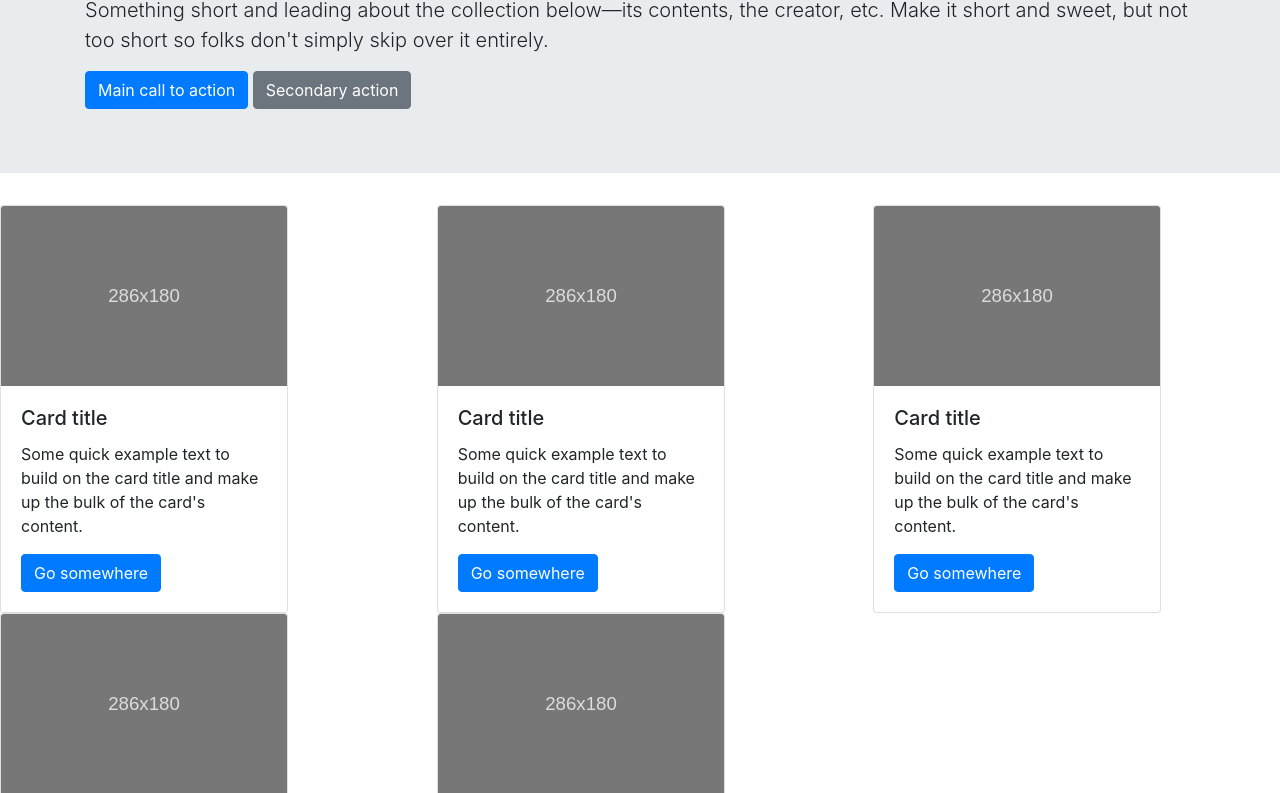
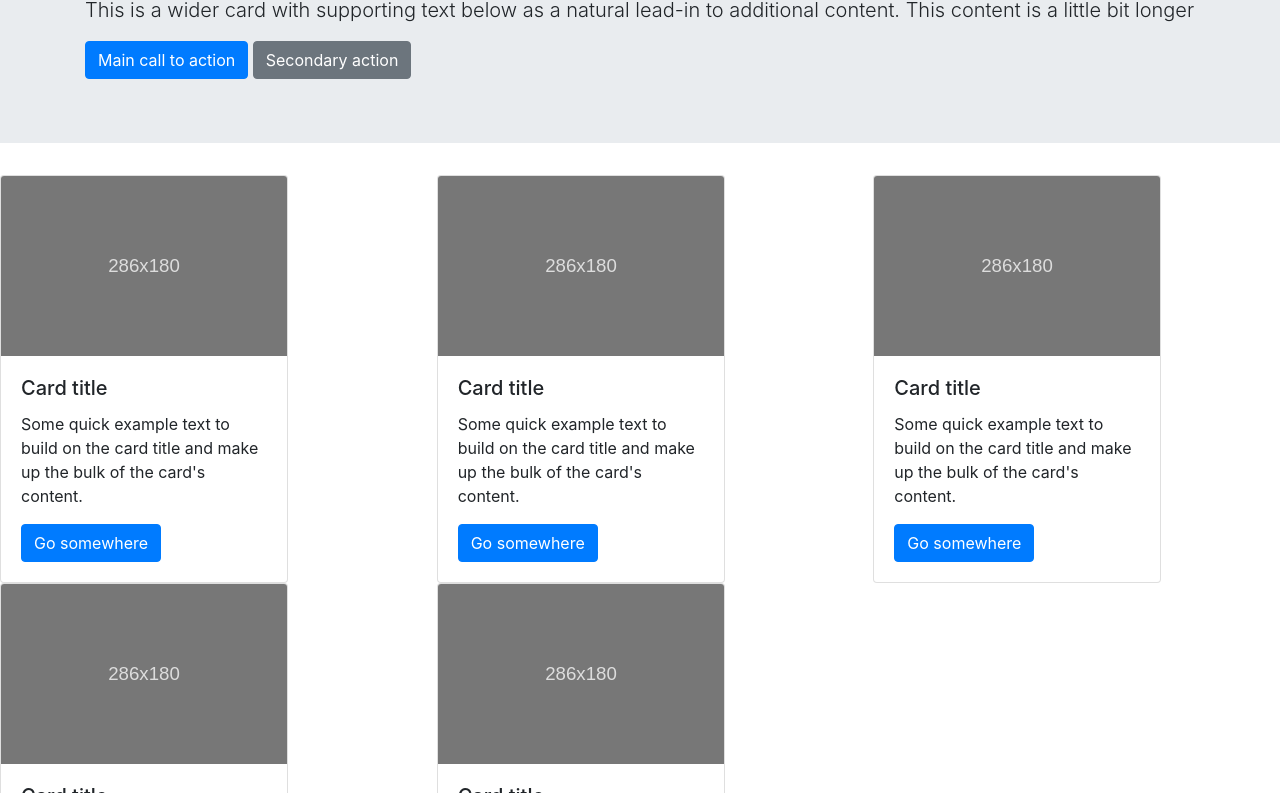
Before and after one commit to trunhius/DuAnGit, a plain HTML site: page index.html in a window 1280 px wide. Shown: the part 200-993 px from the top of the page. Drawn offline with nearby package versions, Linux system fonts and the light colour scheme.

Commit message:
updete card text

```diff
--- a/index.html
+++ b/index.html
@@ -27,7 +27,7 @@
       <div class="jumbotron jumbotron-fluid">
         <div class="container">
           <h1 class="display-4">Album example</h1>
-          <p class="lead">Something short and leading about the collection below—its contents, the creator, etc. Make it short and sweet, but not too short so folks don't simply skip over it entirely.</p>
+          <p class="lead">This is a wider card with supporting text below as a natural lead-in to additional content. This content is a little bit longer</p>
           <div>
             <button class="btn btn-primary">Main call to action</button>
             <button class="btn btn-secondary">Secondary action</button>
```
